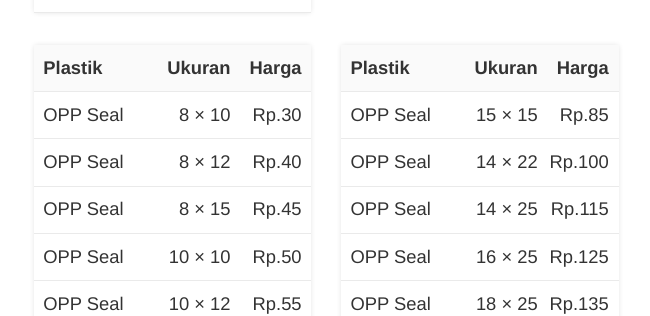
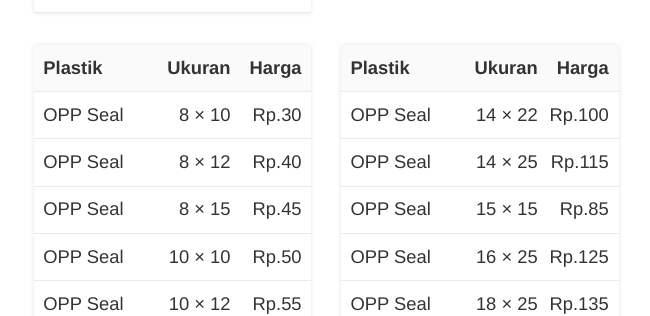
Before and after one commit to tertanda/kursif.github.io, a Jekyll site: the page built from daftar-harga/index.html, in a window 1280 px wide and 900 px high, scrolled down 1968 px. Shown: the part 156-472 px from the top of the window, without its empty margins (314-964 px from the left). Built offline with Jekyll 4.4.1, drawn with Linux system fonts in a browser that asks for light colours; a script that is not in the unit is left out.

Commit message:
First commit.

```diff
--- a/_includes/part/price.html
+++ b/_includes/part/price.html
@@ -196,13 +196,13 @@
                     <span class="site-item__type">Plastik</span><span class="site-item__size">Ukuran<sup></sup></span><span class="site-item__price">Harga</span>
                 </li>
                 <li class="site-price__item page-column">
-                    <span class="site-item__type">OPP Seal</span><span class="site-item__size">15 &times; 15</span><span class="site-item__price">Rp.85</span>
-                </li>
-                <li class="site-price__item page-column">
                     <span class="site-item__type">OPP Seal</span><span class="site-item__size">14 &times; 22</span><span class="site-item__price">Rp.100</span>
                 </li>
                 <li class="site-price__item page-column">
                     <span class="site-item__type">OPP Seal</span><span class="site-item__size">14 &times; 25</span><span class="site-item__price">Rp.115</span>
+                </li>
+                <li class="site-price__item page-column">
+                    <span class="site-item__type">OPP Seal</span><span class="site-item__size">15 &times; 15</span><span class="site-item__price">Rp.85</span>
                 </li>
                 <li class="site-price__item page-column">
                     <span class="site-item__type">OPP Seal</span><span class="site-item__size">16 &times; 25</span><span class="site-item__price">Rp.125</span>
```
